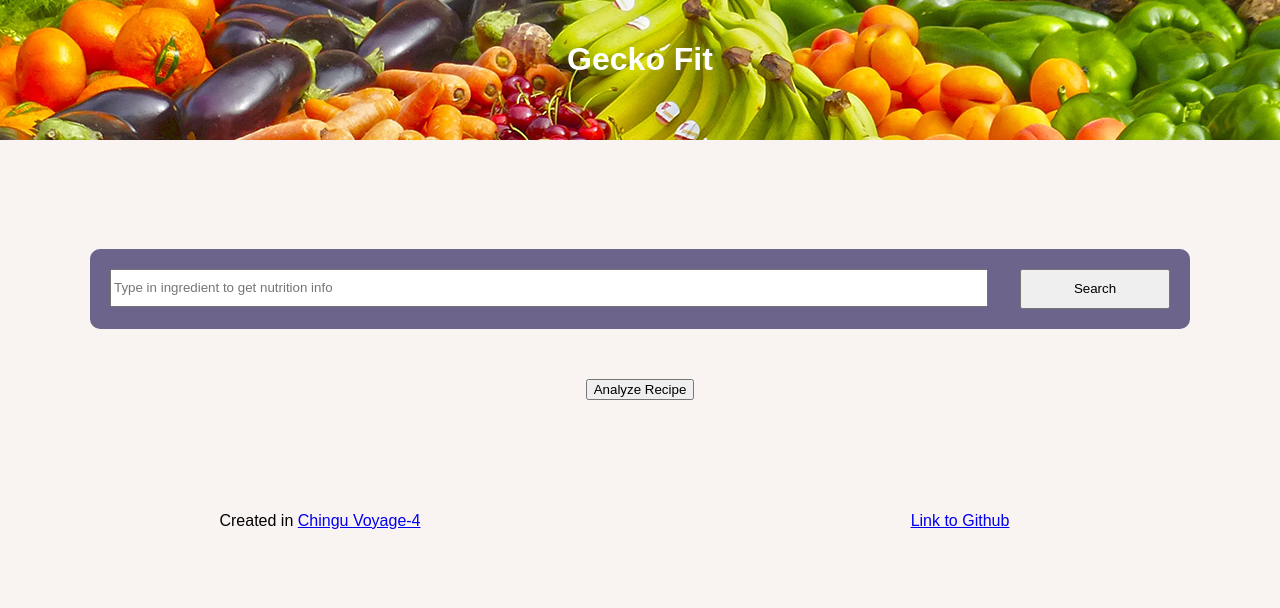
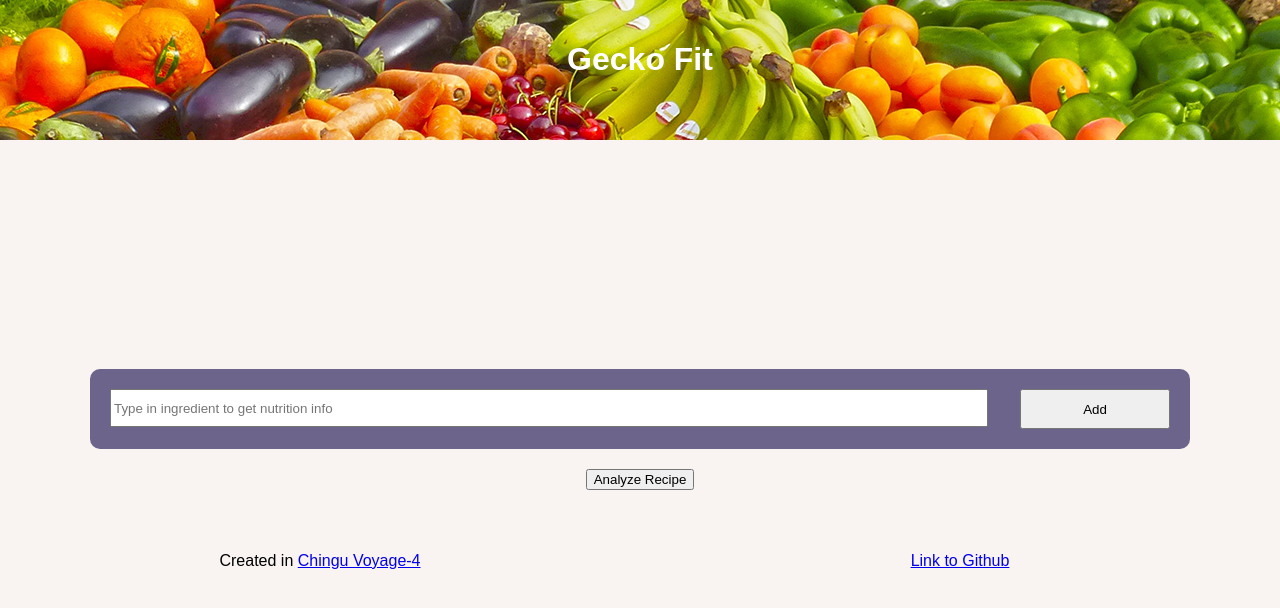
Before and after one commit to chingu-voyage4/Geckos-Team-0, a React (Create React App) app in the folder gecko-fit/: page / in a window 1280 px wide. Shown: the top 608 px of the page. Built offline with nearby package versions, Linux system fonts and the light colour scheme.

Commit message:
refactored UI sections into react components

```diff
--- a/gecko-fit/src/App.css
+++ b/gecko-fit/src/App.css
@@ -9,9 +9,7 @@ body {
 }
 
 .App__wrapper {
-  display: grid;
-  grid-template-columns: [column-1] 40px [column-2] 50px [column-3] auto [column-4] 50px [column-5] 40px [column-6];
-  grid-template-rows: [row-1] 30% [row-2] 100px [row-3] auto [row-4] 100px [row-5] auto [row-6]30px [row-7] 150px;
+
 }
 
 .App__header {
@@ -27,6 +25,15 @@ body {
 
 .App__title {
   font-size: 2em;
+}
+
+.ingredient-wrapper {
+  grid-column-start: column-2;
+  grid-column-end: column-5;
+  grid-row-start: row-3;
+  display: grid;
+  grid-template-columns: [column-1] 40px [column-2] 50px [column-3] auto [column-4] 50px [column-5] 40px [column-6];
+  grid-template-rows: [row-1] 30% [row-2] 100px [row-3] auto [row-4] 100px [row-5] auto [row-6]30px [row-7] 150px [row-8] 50px;
 }
 
 .ingredient-container {
@@ -71,14 +78,14 @@ body {
 
 .ingredient-container__list {
   grid-column: column-3 / column-4;
-  grid-row: row-5 / row-6;
+  grid-row-start: row-5;
 }
 
 .ingredient-container__analyze {
   grid-column-start: column-3;
   grid-column-end: column-4;
-  grid-row-start: row-7;
-  grid-row-end: row-8;
+  grid-row-start: row-6;
+  grid-row-end: row-7;
 }
 
 .footer {
--- a/gecko-fit/src/App.js
+++ b/gecko-fit/src/App.js
@@ -5,15 +5,34 @@ class App extends Component {
   render() {
     return (
       <div className="App">
-        <div class="App__wrapper">
+        <div className="App__wrapper">
+            <Header />
+            <Body />
+        </div>
+        <Footer />
+      </div>
+    );
+  }
+}
+
+class Header extends Component {
+  render() {
+    return (
       <header className="App__header">
-
         <h1 className="App__title">Gecko Fit</h1>
       </header>
+    );
+  }
+}
+
+class Body extends Component {
+  render() {
+    return (
+      <div className="ingredient-wrapper">
         <div className="ingredient-container">
             <form className="ingredient-container__form">
               <input type="text" name="ingredient" className="ingredient-container__field" placeholder="Type in ingredient to get nutrition info" />
-                <input type="submit" value="Search" className="ingredient-container__submit" />
+              <input type="submit" value="Add" className="ingredient-container__submit" />
             </form>
         </div>
         <div className="ingredient-container__list">
@@ -23,12 +42,18 @@ class App extends Component {
           <input type="button" value="Analyze Recipe" />
         </div>
       </div>
+    );
+  }
+}
+
+class Footer extends Component {
+  render() {
+    return (
       <footer className="footer">
           <p className="footer__chingu-link">Created in <a href="https://chingu.io/">Chingu Voyage-4</a></p>
           <p className="footer__github-link"><a href="https://github.com/chingu-voyage4/Geckos-Team-0">Link to Github</a></p>
       </footer>
-      </div>
-    );
+    )
   }
 }
 
```
Lines whose indentation alone changed are shown as unchanged.
